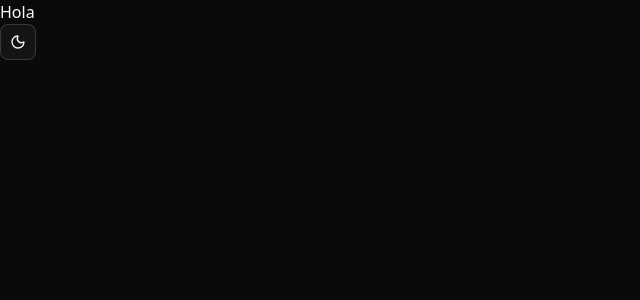
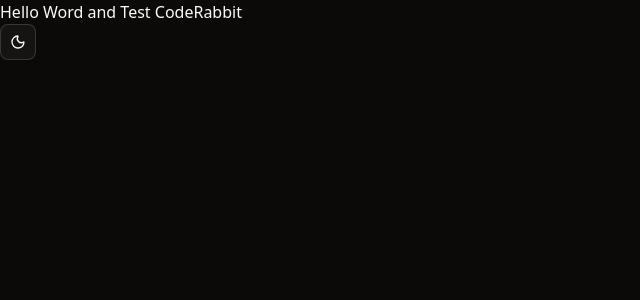
Before and after one commit to FitDesk/front-end, a React (Vite) app: page / in a window 1280 px wide. Shown: the top 300 px of the page, without its empty margins (0-640 px from the left). Built offline with nearby package versions, Linux system fonts and the light colour scheme.

Commit message:
fix: update greeting text in App component

```diff
--- a/src/App.tsx
+++ b/src/App.tsx
@@ -26,7 +26,7 @@ export default function App() {
           }
         }} />
         <>
-          <h1>Hola</h1>
+          <h1>Hello Word and Test CodeRabbit</h1>
           <ModeToggle />
         </>
         <RouterProvider router={appRouter} />
```
